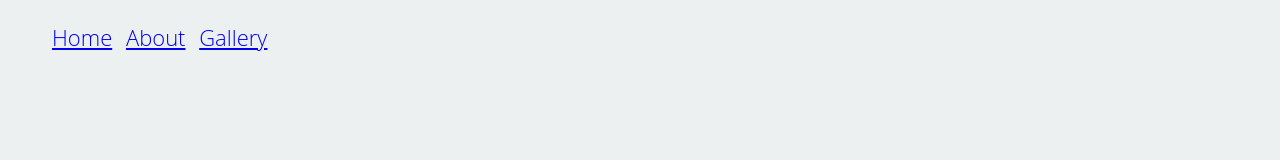
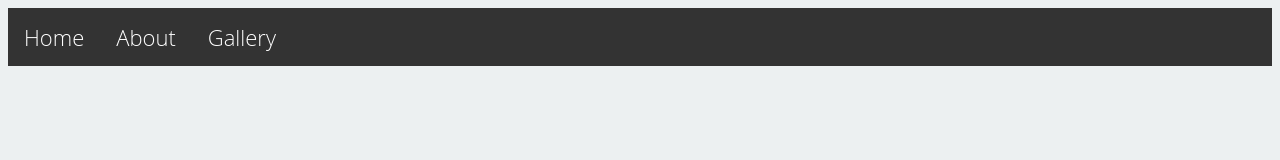
Before and after one commit to LukaMrkonjic/lukamrkonjic.github.io, a plain HTML site: page index.html in a window 1280 px wide. Drawn offline with nearby package versions, Linux system fonts and the light colour scheme.

Commit message:
Fixed the navbar.

```diff
--- a/index.html
+++ b/index.html
@@ -5,7 +5,7 @@
         <meta name="viewport" content="width=device-width, initial-scale=1">
         <meta name="description" content="Description goes here">
 
-        <title>LukaMrk - Daily Inspiration</title>
+        <title>Luka Mrkonjic | Personal Website</title>
 
         <link rel="shortcut icon" href="/favicon.ico" type="image/x-icon">
         <link rel="icon" href="/favicon.ico" type="imgae/x-icon">
@@ -16,14 +16,16 @@
     </head>
 
     <body>
-
-        <div class="toppanel">
-            <ul class="un-ord-top">
-                <li class="homeSection"><a href="#Home">Home</a></li>
-                <li class="aboutSection"><a href="#About">About</a></li>
-                <li class="gallerySection"><a href="#Gallery">Gallery</a></li>
-            </ul>
-        </div>
+        <ul>
+            <!--
+            <li><a href="#Home">Home</a></li>
+            <li><a href="#About">About</a></li>
+            <li><a href="#Gallery">Gallery</a></li>
+            -->
+            <li class="homeSection"><a href="#Home">Home</a></li>
+            <li class="aboutSection"><a href="#About">About</a></li>
+            <li class="gallerySection"><a href="#Gallery">Gallery</a></li>
+        </ul>
 
         <!-- JQuery-->
         <script src="https://code.jquery.com/jquery-3.1.1.min.js"></script>
--- a/style.css
+++ b/style.css
@@ -6,8 +6,8 @@ html, body {
 
 /*
 .vertical-center {
-  min-height: 100%;  /* Fallback for browsers do NOT support vh unit */
-  min-height: 100vh; /* These two lines are counted as one :-)       */
+  min-height: 100%;  Fallback for browsers do NOT support vh unit
+  min-height: 100vh; These two lines are counted as one :-)
 
   display: flex;
   align-items: center;
@@ -16,18 +16,27 @@ html, body {
 
 ul {
     list-style-type: none;
+    overflow: hidden;
     margin: 0;
     padding: 0;
+    background-color: #333;
+
 }
 
 li {
-    display: inline;
-    padding: 4px;
+    float: left;
 }
 
-a {
+li a {
     display: block;
-    display: inline;
+    color: white;
+    text-align: center;
+    padding: 14px 16px;
+    text-decoration: none;
+}
+
+li a:hover {
+    background-color: #111;
 }
 
 div.toppanel ul.un-ord-top {
```
